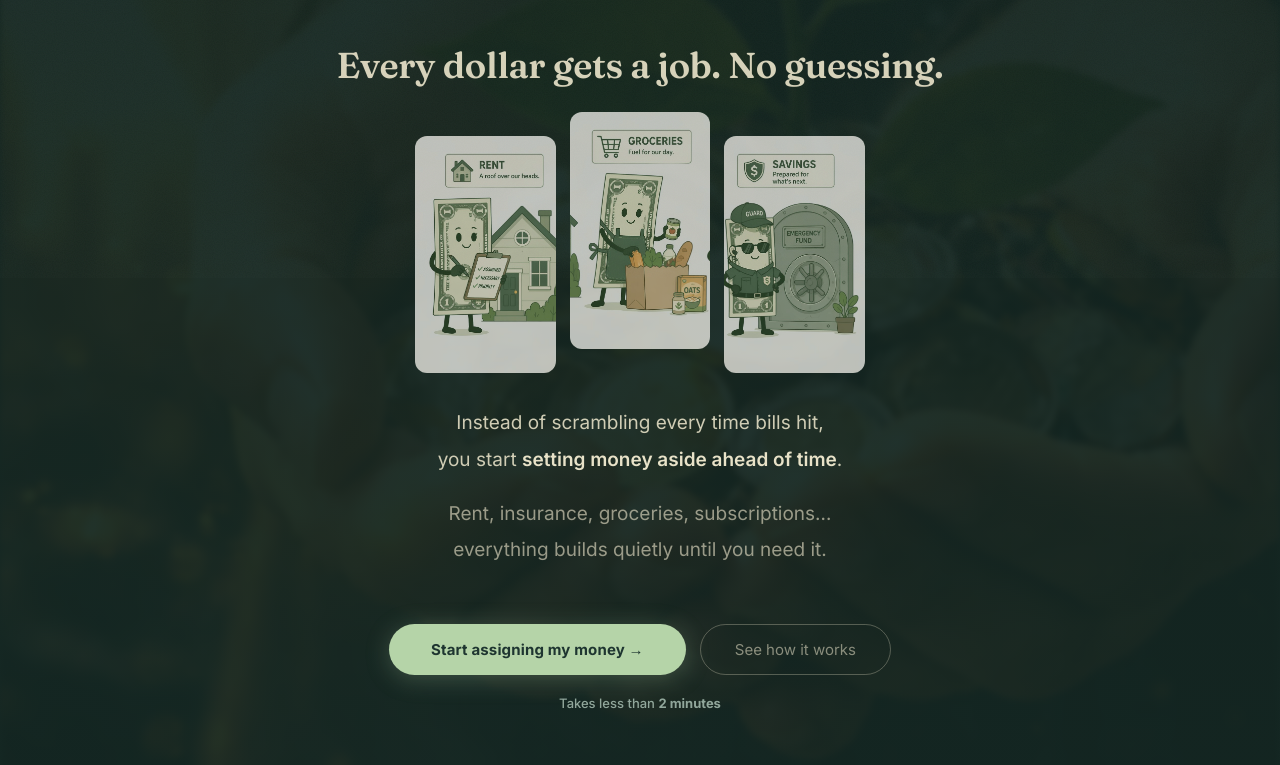
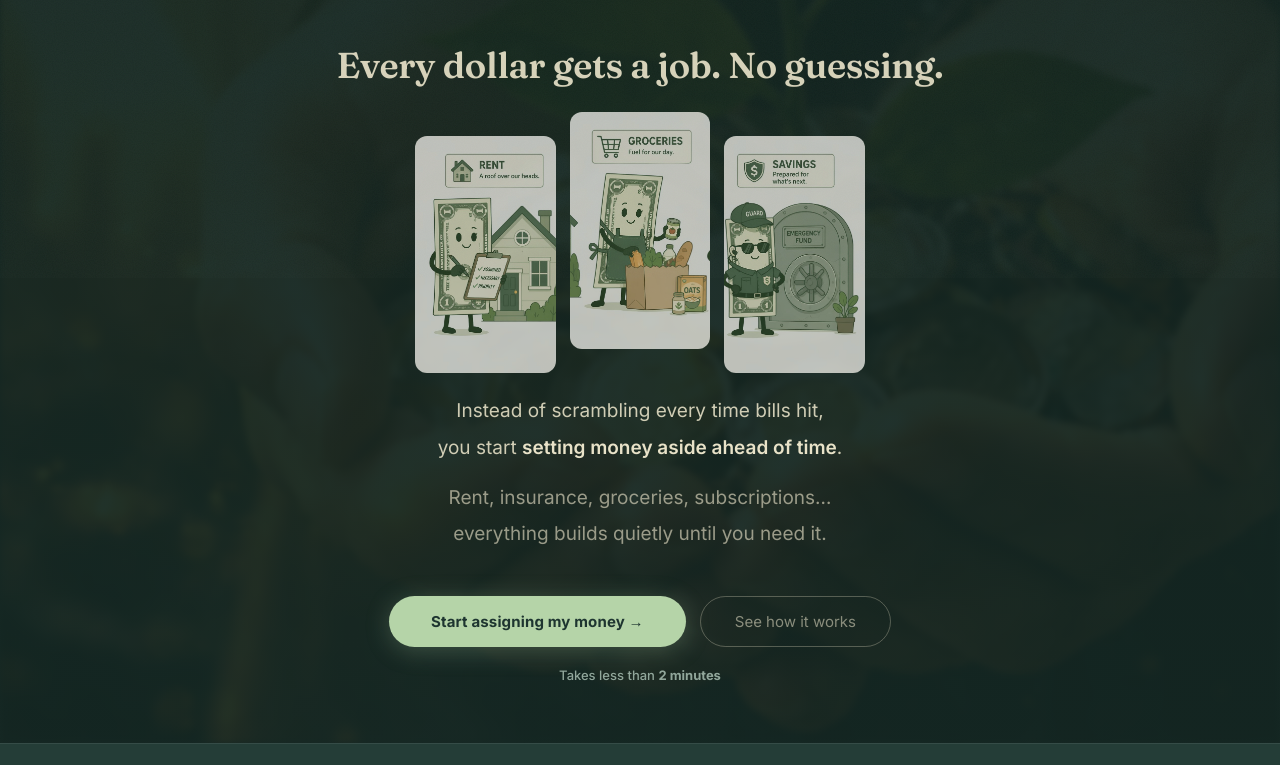
Before and after one commit to r1gger1/divvydup, a React (Vite) app: page / in a window 1280 px wide. Shown: the part 522-1287 px from the top of the page. Built offline with nearby package versions, Linux system fonts and the light colour scheme.

Commit message:
Tighten spacing between illustration, text, and CTA

```diff
--- a/src/App.jsx
+++ b/src/App.jsx
@@ -36,13 +36,13 @@ function LandingPage({onGetStarted,onSignIn,showAddToAccount=false,onAddToAccoun
         <div style={{ position: 'relative', zIndex: 1 }}>
           <h1 style={{fontFamily:fh,fontSize:'clamp(46px,7.4vw,92px)',fontWeight:800,color:C.cream,lineHeight:1.08,letterSpacing:'-0.015em',maxWidth:'740px',margin:'0 auto 32px'}}>Stop using this paycheck<br/>to pay last month's bills.</h1>
           <p style={{fontFamily:fh,fontWeight:600,fontSize:'clamp(26px,3.4vw,36px)',color:C.cream,marginTop:'0',marginBottom:'36px',letterSpacing:'-0.01em',lineHeight:1.2,opacity:0.92}}>Every dollar gets a job. No guessing.</p>
-          <div style={{display:'flex',gap:'14px',justifyContent:'center',alignItems:'flex-start',maxWidth:'440px',margin:'0 auto 44px'}}>
+          <div style={{display:'flex',gap:'14px',justifyContent:'center',alignItems:'flex-start',maxWidth:'440px',margin:'0 auto 32px'}}>
             <img src="/dollar_0.png" alt="Rent dollar" style={{width:'32%',height:'auto',borderRadius:'12px',transform:'translateY(12px)',opacity:0.72,transition:'transform 0.3s'}} />
             <img src="/dollar_1.png" alt="Groceries dollar" style={{width:'32%',height:'auto',borderRadius:'12px',transform:'translateY(-12px)',opacity:0.72,transition:'transform 0.3s'}} />
             <img src="/dollar_2.png" alt="Savings dollar" style={{width:'32%',height:'auto',borderRadius:'12px',transform:'translateY(12px)',opacity:0.72,transition:'transform 0.3s'}} />
           </div>
-          <p style={{fontSize:'19px',color:'rgba(232,226,200,0.88)',maxWidth:'500px',margin:'0 auto 18px',lineHeight:1.9,fontWeight:400}}>Instead of scrambling every time bills hit,<br/>you start <strong style={{fontWeight:600,color:C.cream}}>setting money aside ahead of time</strong>.</p>
-          <p style={{fontSize:'19px',color:'rgba(232,226,200,0.62)',maxWidth:'500px',margin:'0 auto 56px',lineHeight:1.9,fontWeight:400}}>Rent, insurance, groceries, subscriptions…<br/>everything builds quietly until you need it.</p>
+          <p style={{fontSize:'19px',color:'rgba(232,226,200,0.88)',maxWidth:'500px',margin:'0 auto 14px',lineHeight:1.9,fontWeight:400}}>Instead of scrambling every time bills hit,<br/>you start <strong style={{fontWeight:600,color:C.cream}}>setting money aside ahead of time</strong>.</p>
+          <p style={{fontSize:'19px',color:'rgba(232,226,200,0.62)',maxWidth:'500px',margin:'0 auto 44px',lineHeight:1.9,fontWeight:400}}>Rent, insurance, groceries, subscriptions…<br/>everything builds quietly until you need it.</p>
           <div style={{display:'flex',gap:'14px',justifyContent:'center',flexWrap:'wrap'}}>
             <button onClick={showAddToAccount?onAddToAccount:onGetStarted} style={{background:C.sage,color:C.bg,border:'none',borderRadius:'999px',padding:'16px 42px',fontFamily:fb,fontSize:'15px',fontWeight:700,cursor:'pointer',letterSpacing:'0.01em',boxShadow:`0 4px 24px rgba(181,212,168,0.25)`}}>{showAddToAccount?'Add to My Account':'Start assigning my money →'}</button>
             <a href="#features" style={{background:'transparent',border:`1.5px solid rgba(232,226,200,0.3)`,color:'rgba(232,226,200,0.55)',borderRadius:'999px',padding:'15px 34px',fontSize:'15px',textDecoration:'none',display:'inline-block',fontWeight:400}}>See how it works</a>
```
